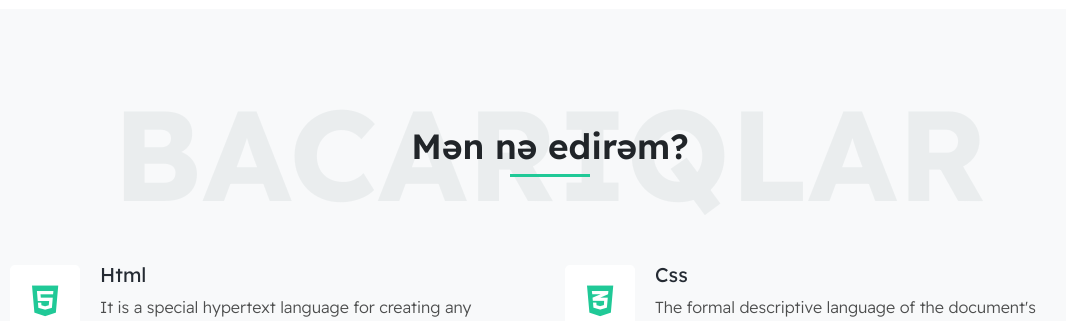
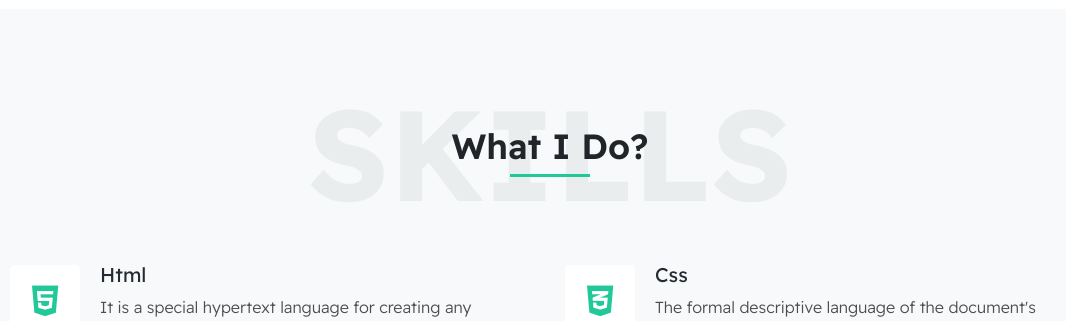
Before and after one commit to Sabuhi0/MyPortfolio, a Flask app: page / in a window 1280 px wide. Shown: the part 1474-1795 px from the top of the page, without its empty margins (90-1156 px from the left). Run offline with Flask 2, Linux system fonts and the light colour scheme; data comes from the database, SQL or seed files in the repository; both versions use the stored data as it was after the commit; data that the repository does not hold is empty; some libraries are stand-ins or nearby versions.

Commit message:
Change the text language of the skills section

```diff
--- a/templates/app/index.html
+++ b/templates/app/index.html
@@ -211,9 +211,9 @@
         <div class="section">
             <!-- Heading Section Start -->
             <div class="header-text position-relative">
-                <h2 class="text-center">Bacarıqlar</h2>
+                <h2 class="text-center">Skills</h2>
                 <p class="position-center text-center">
-                    Mən nə edirəm?
+                    What I Do?
                     <span class="heading-separator-line border-bottom d-block mx-auto"></span>
                 </p>
             </div>
```
Also changed, not shown: app.db.
